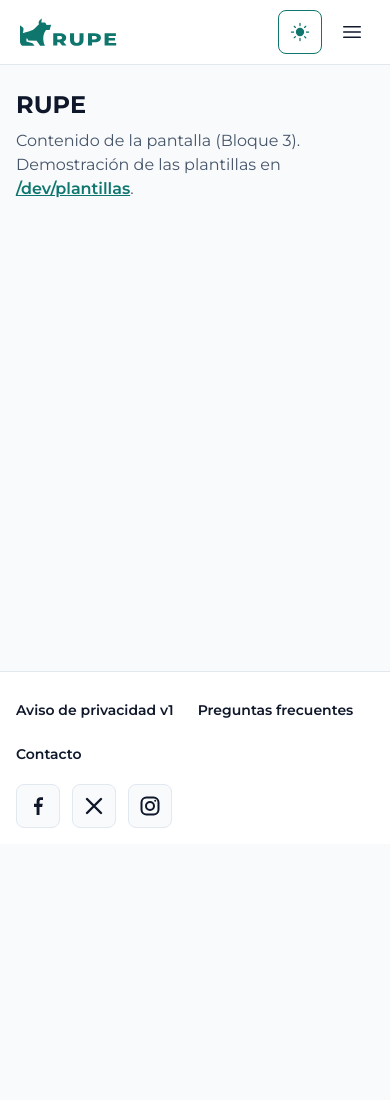
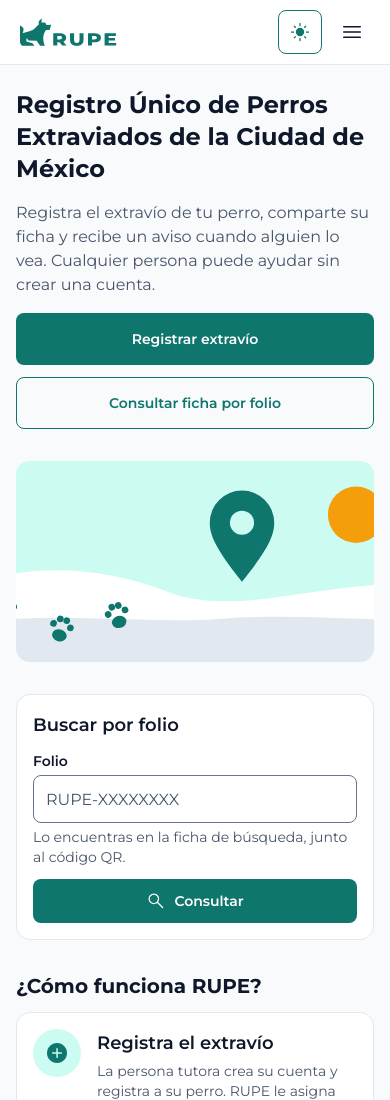
Before and after one commit to raulsansal/rupe-prototipo, a Next.js app: page / in a window 390 px wide. Shown: the top 1100 px of the page. Before the commit the page ends 844 px from the top, so only its background shows below. Built offline with nearby package versions, Linux system fonts and the light colour scheme.

Commit message:
feat: PUB-01 página principal

```diff
--- a/src/app/(publico)/page.tsx
+++ b/src/app/(publico)/page.tsx
@@ -1,17 +1,115 @@
+import type { Metadata } from "next";
 import Link from "next/link";
+import { AvisoPrivacidadResumen } from "@/components/features/AvisoPrivacidadResumen";
+import { BuscadorFolio } from "@/components/features/BuscadorFolio";
+import { ImagenPrincipal } from "@/components/features/ImagenPrincipal";
+import { clasesBoton } from "@/components/ui/clasesBoton";
+import { Icono, type NombreIcono } from "@/components/ui/Icono";
+import { Plegable } from "@/components/ui/Plegable";
+import { PARAMETROS } from "@/mocks/parametros";
 
-// Marcador de posición: la página principal pública se construye en un bloque posterior.
-export default function Inicio() {
+export const metadata: Metadata = { title: "RUPE · Registro Único de Perros Extraviados" };
+
+const PASOS: { icono: NombreIcono; titulo: string; texto: string }[] = [
+  { icono: "add_circle", titulo: "Registra el extravío", texto: "La persona tutora crea su cuenta y registra a su perro. RUPE le asigna un folio y genera su ficha de búsqueda con código QR." },
+  { icono: "qr_code_2", titulo: "Comparte la ficha", texto: "Cualquier persona puede consultar la ficha con el folio o escaneando el código QR. La ficha nunca muestra datos de la persona tutora." },
+  { icono: "notifications", titulo: "Recibe avistamientos", texto: "Quien vea al perro reporta un avistamiento sin registrarse, y la persona tutora recibe un aviso para dar seguimiento." },
+];
+
+const PREGUNTAS: { pregunta: string; respuesta: string }[] = [
+  { pregunta: "¿Necesito una cuenta para reportar un avistamiento?", respuesta: "No. Reportar un avistamiento no pide registro ni datos personales: solo una fotografía, el lugar, la fecha y hora, y el estado del animal." },
+  { pregunta: "¿Qué datos de la persona tutora se muestran?", respuesta: "Ninguno. La ficha pública muestra solo los datos del perro, la fecha de extravío, la alcaldía y la colonia o zona." },
+  { pregunta: "¿RUPE sirve para otros animales o se conecta con registros oficiales?", respuesta: "No. RUPE es solo para perros y no está integrado con otros registros oficiales." },
+];
+
+const seccion = "flex scroll-mt-20 flex-col gap-3";
+
+export default function PaginaPrincipal() {
   return (
-    <>
-      <h1 className="text-h1">RUPE</h1>
-      <p className="mt-2 text-body text-text-muted">
-        Contenido de la pantalla (Bloque 3). Demostración de las plantillas en{" "}
-        <Link href="/dev/plantillas" className="font-semibold text-primary underline">
-          /dev/plantillas
-        </Link>
-        .
-      </p>
-    </>
+    <div className="flex flex-col gap-8">
+      <section aria-labelledby="titulo-principal" className="flex flex-col gap-4">
+        <h1 id="titulo-principal" className="text-h1 max-w-3xl">
+          Registro Único de Perros Extraviados de la Ciudad de México
+        </h1>
+        <p className="max-w-3xl text-body text-text-muted">
+          Registra el extravío de tu perro, comparte su ficha y recibe un aviso cuando alguien lo vea. Cualquier persona puede ayudar sin crear una cuenta.
+        </p>
+        <div className="flex flex-col gap-3 md:flex-row">
+          <Link href="/registro" className={clasesBoton({ tamano: "grande", className: "md:flex-1" })}>
+            Registrar extravío
+          </Link>
+          <Link href="#buscar-folio" className={clasesBoton({ variante: "secundario", tamano: "grande", className: "md:flex-1" })}>
+            Consultar ficha por folio
+          </Link>
+        </div>
+      </section>
+
+      <ImagenPrincipal className="aspect-[16/9] md:aspect-[21/8]" />
+
+      <section id="buscar-folio" aria-labelledby="titulo-buscar" className="scroll-mt-20 rounded-tarjeta border border-border bg-surface p-4">
+        <h2 id="titulo-buscar" className="mb-3 text-h3 font-semibold">
+          Buscar por folio
+        </h2>
+        <BuscadorFolio />
+      </section>
+
+      <section id="como-funciona" aria-labelledby="titulo-como-funciona" className={seccion}>
+        <h2 id="titulo-como-funciona" className="text-h2 font-bold">
+          ¿Cómo funciona RUPE?
+        </h2>
+        <ol className="grid gap-3 md:grid-cols-3">
+          {PASOS.map((p, i) => (
+            <li key={p.titulo} className="flex gap-4 rounded-tarjeta border border-border bg-surface p-4 md:flex-col">
+              <span className="flex size-12 shrink-0 items-center justify-center rounded-full bg-primary-soft text-primary">
+                <Icono nombre={p.icono} />
+              </span>
+              <div>
+                <h3 className="text-h3 font-semibold">
+                  <span className="sr-only">Paso {i + 1}: </span>
+                  {p.titulo}
+                </h3>
+                <p className="mt-1 text-small text-text-muted">{p.texto}</p>
+              </div>
+            </li>
+          ))}
+        </ol>
+      </section>
+
+      <section id="preguntas-frecuentes" aria-labelledby="titulo-preguntas" className={seccion}>
+        <h2 id="titulo-preguntas" className="text-h2 font-bold">
+          Preguntas frecuentes
+        </h2>
+        <div className="flex flex-col gap-3">
+          {PREGUNTAS.map((p) => (
+            <Plegable key={p.pregunta} titulo={p.pregunta} nivel={3}>
+              <p className="py-2 text-body">{p.respuesta}</p>
+            </Plegable>
+          ))}
+        </div>
+      </section>
+
+      <section id="aviso-de-privacidad" aria-labelledby="titulo-aviso" className="scroll-mt-20 rounded-tarjeta border border-border bg-surface p-4">
+        <h2 id="titulo-aviso" className="text-h3 font-semibold">
+          Aviso de privacidad {PARAMETROS.version_aviso_privacidad}
+        </h2>
+        <p className="mb-3 mt-2 text-small text-text-muted">
+          Los datos de la persona tutora se usan solo para avisarle de un avistamiento y nunca se publican. Reportar un avistamiento no requiere registro.
+        </p>
+        <AvisoPrivacidadResumen />
+      </section>
+
+      <section id="contacto" aria-labelledby="titulo-contacto" className="scroll-mt-20 rounded-tarjeta border border-border bg-surface p-4">
+        <h2 id="titulo-contacto" className="text-h3 font-semibold">
+          Contacto
+        </h2>
+        <p className="mt-2 text-small text-text-muted">
+          ¿Tienes dudas o comentarios? Escríbenos a{" "}
+          <a href="mailto:contacto@rupe.example" className="font-semibold text-primary underline">
+            contacto@rupe.example
+          </a>
+          .
+        </p>
+      </section>
+    </div>
   );
 }
--- /dev/null
+++ b/src/components/features/AvisoPrivacidadResumen.tsx
@@ -0,0 +1,23 @@
+"use client";
+
+import { useId, useState } from "react";
+import { Boton } from "@/components/ui/Boton";
+
+/** «Leer aviso completo»: despliega el texto en la misma página (el aviso no tiene una página aparte). Texto ilustrativo. */
+export function AvisoPrivacidadResumen() {
+  const id = useId();
+  const [abierto, setAbierto] = useState(false);
+  return (
+    <>
+      <Boton variante="secundario" anchoCompleto aria-expanded={abierto} aria-controls={id} onClick={() => setAbierto((a) => !a)}>
+        {abierto ? "Ocultar aviso completo" : "Leer aviso completo"}
+      </Boton>
+      <div id={id} hidden={!abierto} className="mt-3 flex flex-col gap-2 text-small">
+        <p>Texto ilustrativo de la maqueta. El aviso definitivo lo redactará la institución responsable.</p>
+        <p>Los datos de la persona tutora (nombre, correo y teléfono) se usan para avisarle de un avistamiento y nunca se publican en la ficha.</p>
+        <p>Quien reporta un avistamiento lo hace sin cuenta; el reporte solo contiene la fotografía, el lugar, la fecha, el estado del animal y un comentario opcional.</p>
+        <p>Cuando cambie la versión del aviso, las personas con cuenta deberán aceptarla de nuevo al iniciar sesión.</p>
+      </div>
+    </>
+  );
+}
--- /dev/null
+++ b/src/components/features/BuscadorFolio.tsx
@@ -0,0 +1,50 @@
+"use client";
+
+import { useRouter } from "next/navigation";
+import { useState, type FormEvent } from "react";
+import { Boton } from "@/components/ui/Boton";
+import { CampoTexto } from "@/components/ui/CampoTexto";
+import { PATRON_FOLIO } from "@/mocks/tipos";
+
+const ID_CAMPO = "campo-folio";
+
+/** Buscador por folio (PUB-01). La validación del formato es solo visual; el folio sí existe o no lo decide la ficha. */
+export function BuscadorFolio() {
+  const router = useRouter();
+  const [valor, setValor] = useState("");
+  const [error, setError] = useState<string>();
+
+  function alEnviar(e: FormEvent) {
+    e.preventDefault();
+    const folio = valor.trim().toUpperCase();
+    if (!folio) setError("Escribe el folio de la ficha.");
+    else if (!PATRON_FOLIO.test(folio)) setError("El folio debe tener el formato RUPE-XXXXXXXX: 8 letras o números, sin I ni O.");
+    else {
+      setError(undefined);
+      router.push(`/ficha/${folio}`);
+      return;
+    }
+    document.getElementById(ID_CAMPO)?.focus();
+  }
+
+  return (
+    <form noValidate onSubmit={alEnviar} className="flex flex-col gap-3 md:grid md:grid-cols-[minmax(0,1fr)_auto] md:items-start md:gap-4">
+      <CampoTexto
+        id={ID_CAMPO}
+        etiqueta="Folio"
+        name="folio"
+        placeholder="RUPE-XXXXXXXX"
+        autoComplete="off"
+        autoCapitalize="characters"
+        spellCheck={false}
+        value={valor}
+        onChange={(e) => setValor(e.target.value)}
+        ayuda={error ? undefined : "Lo encuentras en la ficha de búsqueda, junto al código QR."}
+        error={error}
+      />
+      <Boton type="submit" icono="search" className="md:mt-6">
+        Consultar
+      </Boton>
+    </form>
+  );
+}
--- /dev/null
+++ b/src/components/features/ImagenPrincipal.tsx
@@ -0,0 +1,32 @@
+import { cx } from "@/lib/clases";
+
+function Huella({ x, y, giro = 0 }: { x: number; y: number; giro?: number }) {
+  return (
+    <g transform={`translate(${x} ${y}) rotate(${giro})`} className="fill-primary">
+      <ellipse cx="0" cy="8" rx="11" ry="9" />
+      <circle cx="-13" cy="-7" r="5" />
+      <circle cx="-5" cy="-16" r="5" />
+      <circle cx="5" cy="-16" r="5" />
+      <circle cx="13" cy="-7" r="5" />
+    </g>
+  );
+}
+
+/** Imagen principal ilustrativa de la página de inicio (decorativa): colinas, sol, huellas y un marcador de mapa, solo con tokens. */
+export function ImagenPrincipal({ className }: { className?: string }) {
+  return (
+    <svg viewBox="0 0 800 300" preserveAspectRatio="xMidYMid slice" aria-hidden="true" focusable="false" className={cx("block w-full rounded-tarjeta", className)}>
+      <rect width="800" height="300" className="fill-primary-soft" />
+      <circle cx="640" cy="80" r="42" className="fill-accent" />
+      <path d="M0 210 C120 150 240 150 360 195 C480 240 620 160 800 190 V300 H0 Z" className="fill-surface" />
+      <path d="M0 255 C160 215 300 245 440 235 C580 225 700 245 800 232 V300 H0 Z" className="fill-border" />
+      <Huella x={120} y={228} giro={-20} />
+      <Huella x={200} y={252} giro={15} />
+      <Huella x={285} y={232} giro={-15} />
+      <g transform="translate(470 70)">
+        <path d="M0 110 C-40 60 -48 40 -48 22 A48 48 0 1 1 48 22 C48 40 40 60 0 110 Z" className="fill-primary" />
+        <circle cx="0" cy="22" r="18" className="fill-primary-soft" />
+      </g>
+    </svg>
+  );
+}
```
